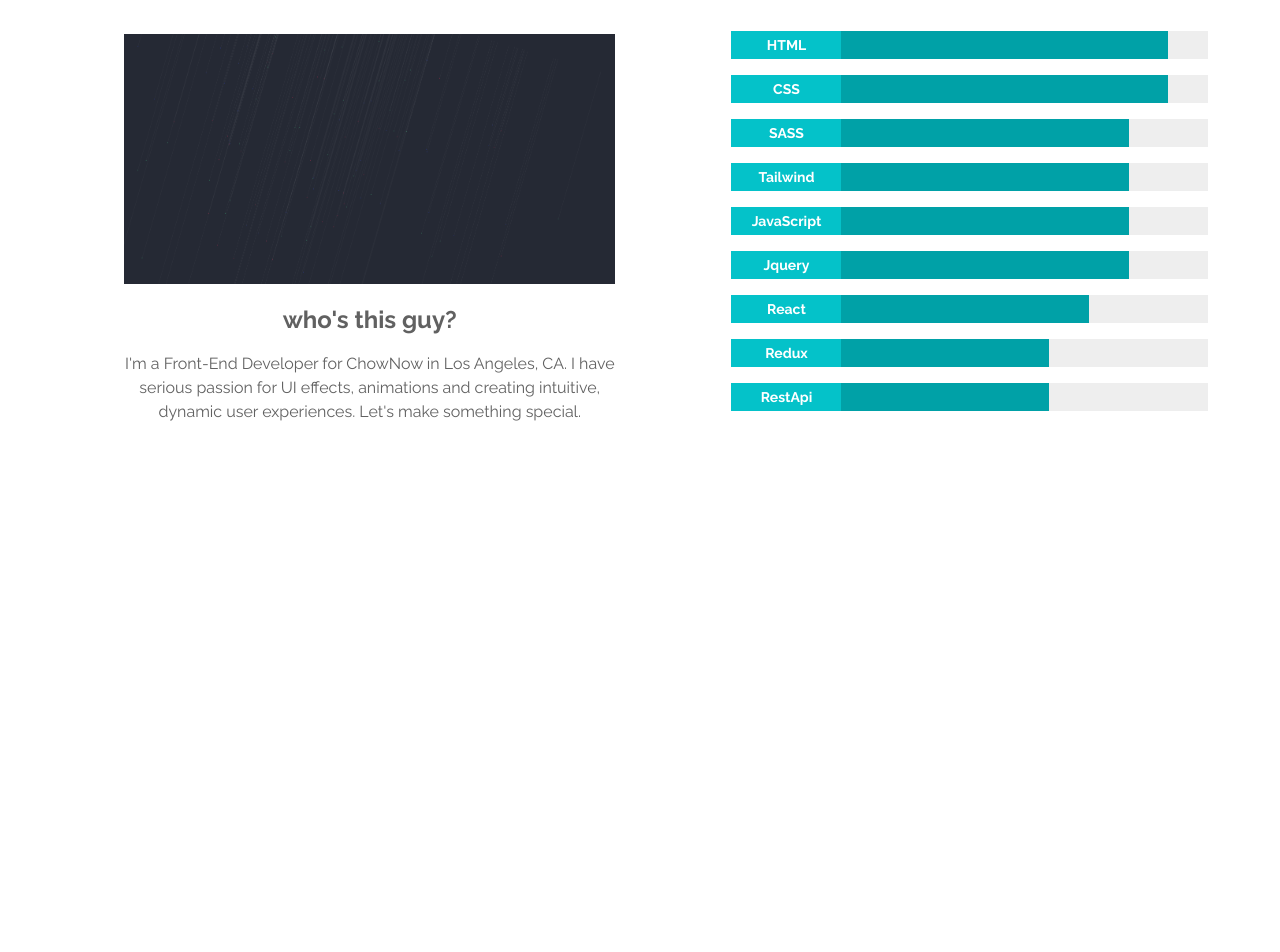
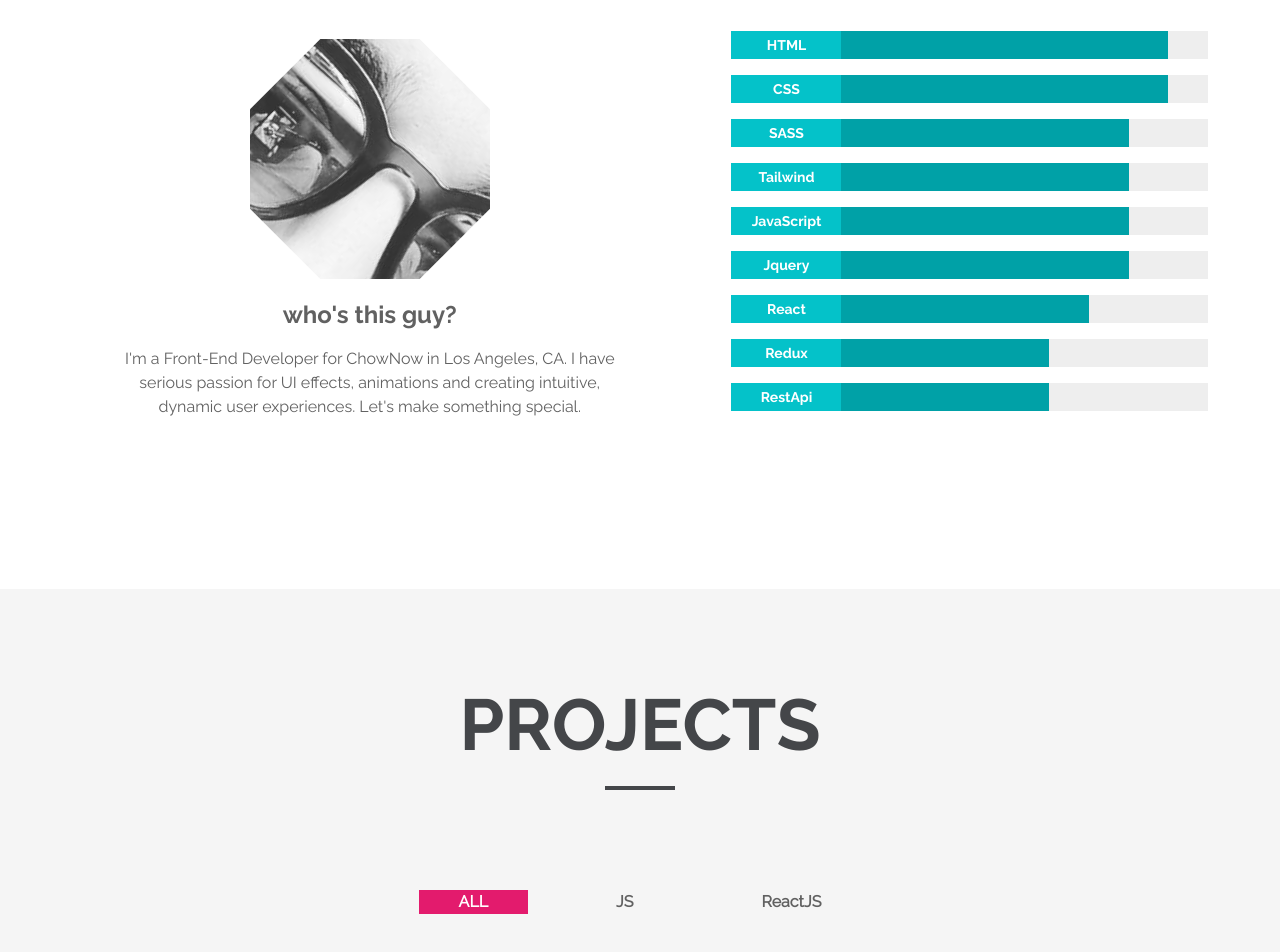
Before and after one commit to AmirHZ9/portfolio, a React (Vite) app: page / in a window 1280 px wide. Shown: the part 1338-2290 px from the top of the page. Before the commit the page ends 1927 px from the top, so only its background shows below. Built offline with nearby package versions, Linux system fonts and the light colour scheme.

Commit message:
Project section

```diff
--- a/src/App.jsx
+++ b/src/App.jsx
@@ -1,5 +1,6 @@
 import Home from './components/Home'
 import About from './components/About'
+import Projects from './components/Projects'
 
 
 function App() {
@@ -8,6 +9,7 @@ function App() {
     <>
       <Home/>
       <About/>
+      <Projects/>
     </>
   )
 }
--- a/src/components/About.jsx
+++ b/src/components/About.jsx
@@ -123,10 +123,9 @@ export default function About() {
       </div>
       <div className="skills flex flex-col justify-center items-center lg:flex-row">
         <div className="flex flex-col  items-start justify-center w-full h-full px-[50px] mb-8  mx-8">
-
-
-            <img src={img} alt="image" className="h-[250px] m-auto"/>
-
+          <div className="w-full flex justify-center">
+            <div className="octagon"></div>
+          </div>
 
           <div className="text-center text-text">
             <p className="bold  text-2xl mt-5 mb-4">who's this guy?</p>
--- /dev/null
+++ b/src/components/Projects.jsx
@@ -0,0 +1,18 @@
+import React from 'react'
+
+export default function Projects() {
+  return (
+    <div className='bg-[#f5f5f5] pt-[100px] pb-[130px]'>
+        <div className='bold text-center text-7xl text-header'>PROJECTS</div>
+      <div className="bg-header w-[70px] h-1 m-auto mt-[25px] mb-[100px]"></div>
+   <div>
+    <ul className='flex justify-center text-text'>
+        <li className='mx-6 px-10 font-semibold bg-highlight text-white'>ALL</li>
+        <li className='mx-6 px-10 font-semibold'>JS</li>
+        <li className='mx-6 px-10 font-semibold'>ReactJS</li>
+    </ul>
+   </div>
+
+    </div>
+  )
+}
--- a/src/styles/home.scss
+++ b/src/styles/home.scss
@@ -68,4 +68,30 @@ display: inline-block;
     align-items: center;
     font-size: 14px;
     background-color: #04c2c9;
+
 }
+
+.octagon {
+    height: 15em;
+    position: relative;
+    overflow: hidden;
+    width: 15em;
+}
+
+.octagon:after {
+    background: url('../assets/amirhossein.jpg');
+    object-fit: contain;
+    background-position: center;
+    content: " ";
+    height: 100%;
+    position: absolute;
+    width: 100%;
+
+
+  -webkit-transform: rotate(45deg);
+     -moz-transform: rotate(45deg);
+      -ms-transform: rotate(45deg);
+       -o-transform: rotate(45deg);
+          transform: rotate(45deg);
+
+}
```
Also changed, not shown: src/assets/amirhossein.jpg (added).
